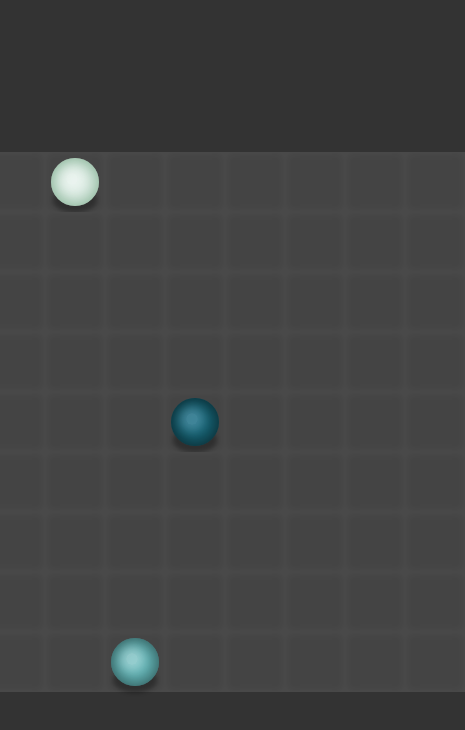
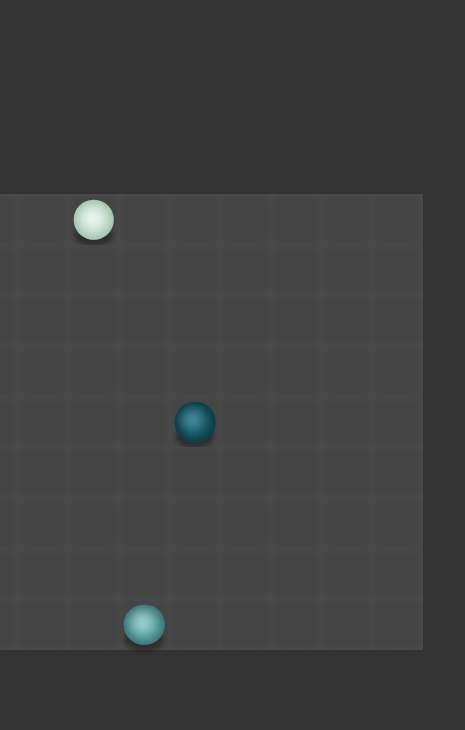
Before and after one commit to abeluzhenko/jelly-lines, an Angular app: page / in a window 390 px wide. Shown: the top 730 px of the page, 465 px wide, since content can reach past the window. Built offline with nearby package versions, Linux system fonts and the light colour scheme.

Commit message:
Add responsive cell size

```diff
--- a/src/app/grid.model.ts
+++ b/src/app/grid.model.ts
@@ -85,7 +85,6 @@ export class Grid {
           const n = [primeItem, ...sequence].map(data => data.cell);
           if (!matches.some(s => s[s.length - 1].id === n[n.length - 1].id)) {
             sequencies.push(n);
-            // console.log(n, sequence.length, length - 2);
           }
         }
         if (currentItem) {
--- a/src/styles.scss
+++ b/src/styles.scss
@@ -4,7 +4,7 @@ html {
   --color-cell: #ccc;
   --color-grid: #444;
   --color-root: #333;
-  --ball-size: 60px;
+  --ball-size: 6vmax;
   width: 100%;
   height: 100%;
   background: var(--color-root);
```
